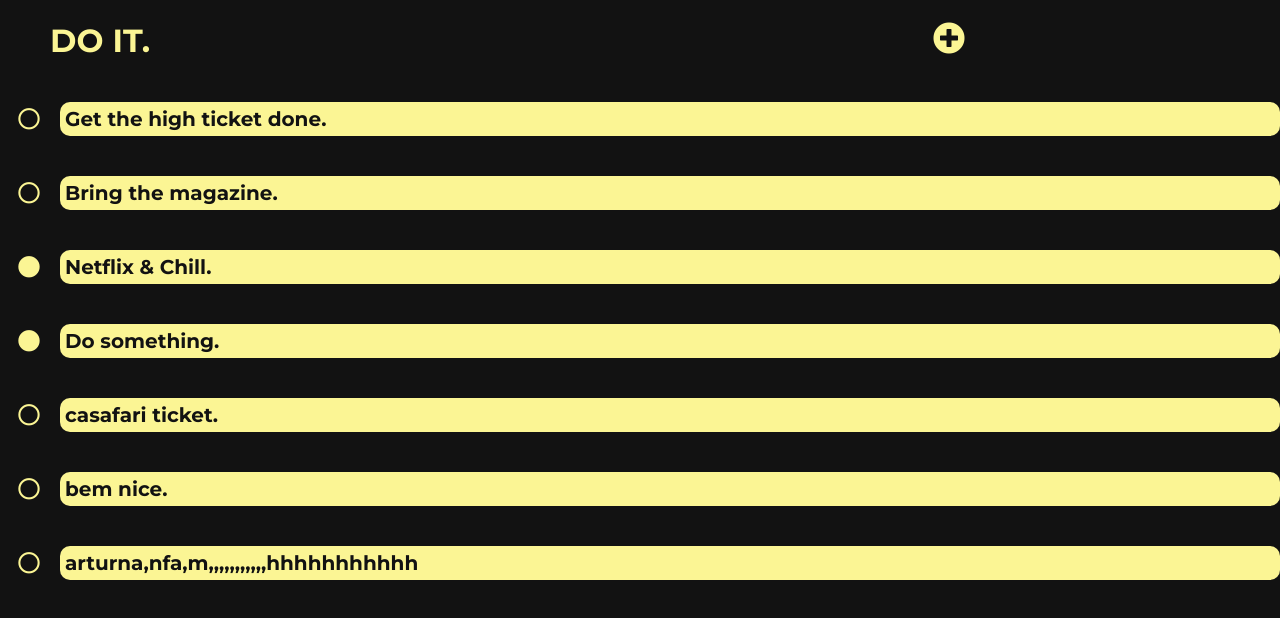
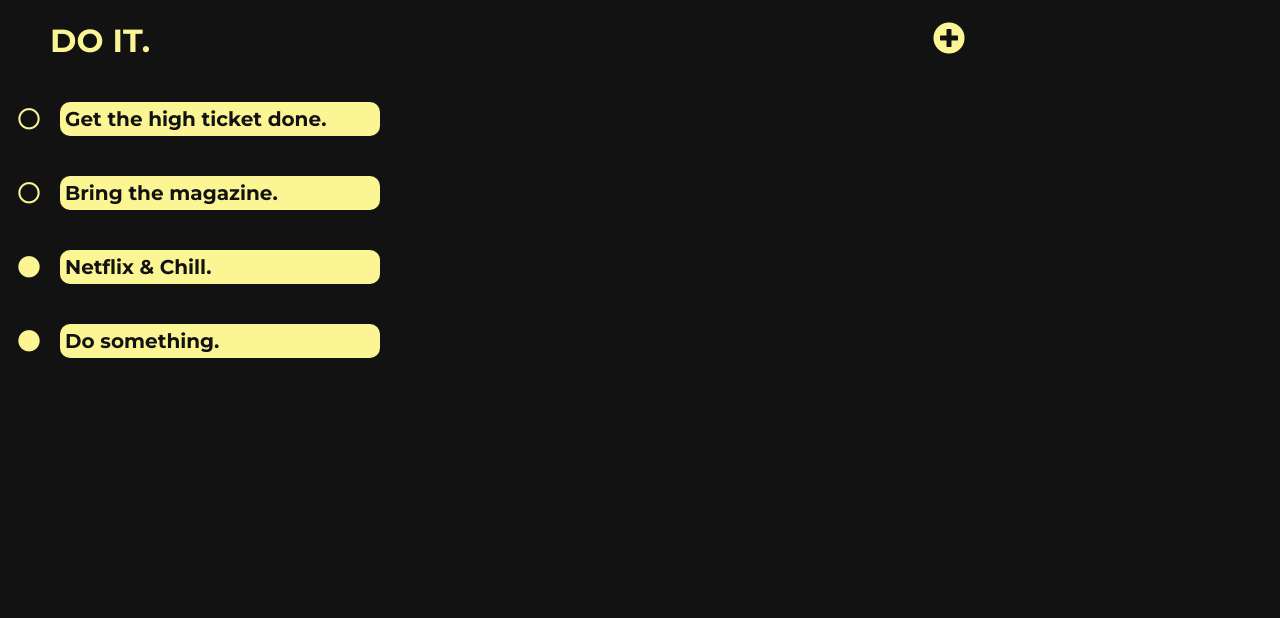
Before and after one commit to WARSKELETON/do-it, a React (Create React App) app: page / in a window 1280 px wide. Shown: the top 618 px of the page. Built offline with nearby package versions, Linux system fonts and the light colour scheme; data requests are answered from the project's data file.

Commit message:
DB changes

```diff
--- a/db.json
+++ b/db.json
@@ -19,21 +19,6 @@
             "id": 4,
             "status": true,
             "activity": "Do something."
-    },
-    {
-      "id": 1564060148369,
-      "status": false,
-      "activity": "casafari ticket."
-    },
-    {
-      "id": 1564060154807,
-      "status": false,
-      "activity": "bem nice."
-    },
-    {
-      "id": 1564060170733,
-      "status": false,
-      "activity": "arturna,nfa,m,,,,,,,,,,,hhhhhhhhhhh"
         }
     ]
 }
--- a/src/components/Item.js
+++ b/src/components/Item.js
@@ -24,7 +24,7 @@ export default Item;
 
 const ItemWrapper = styled.div`
     display: grid;
-    grid-template-columns: 60px 1fr;
+    grid-template-columns: 60px 320px;
     grid-template-rows: 1fr;
     grid-template-areas: "status activity";
 `;
--- a/src/components/ItemForm.js
+++ b/src/components/ItemForm.js
@@ -12,7 +12,6 @@ const ItemForm = () => {
     };
 
     const handleSubmit = event => {
-        console.log(value);
         const newItem = { id: Date.now(), status: false, activity: value };
         axios.post("http://localhost:4000/items", newItem).then(res => {
             console.log(res);
@@ -24,7 +23,6 @@ const ItemForm = () => {
     };
 
     return (
-        <>
         <form onSubmit={handleSubmit}>
             <FormWrapper>
                 <Name>
@@ -42,7 +40,6 @@ const ItemForm = () => {
                 </Submit>
             </FormWrapper>
         </form>
-        </>
     );
 };
 
--- a/src/components/ItemList.js
+++ b/src/components/ItemList.js
@@ -1,4 +1,4 @@
-import React, { useEffect, useState, useContext } from "react";
+import React, { useEffect, useContext } from "react";
 import { AppContext } from "../context";
 import Item from "./Item";
 import ItemForm from "./ItemForm";
```
Lines whose indentation alone changed are shown as unchanged.
